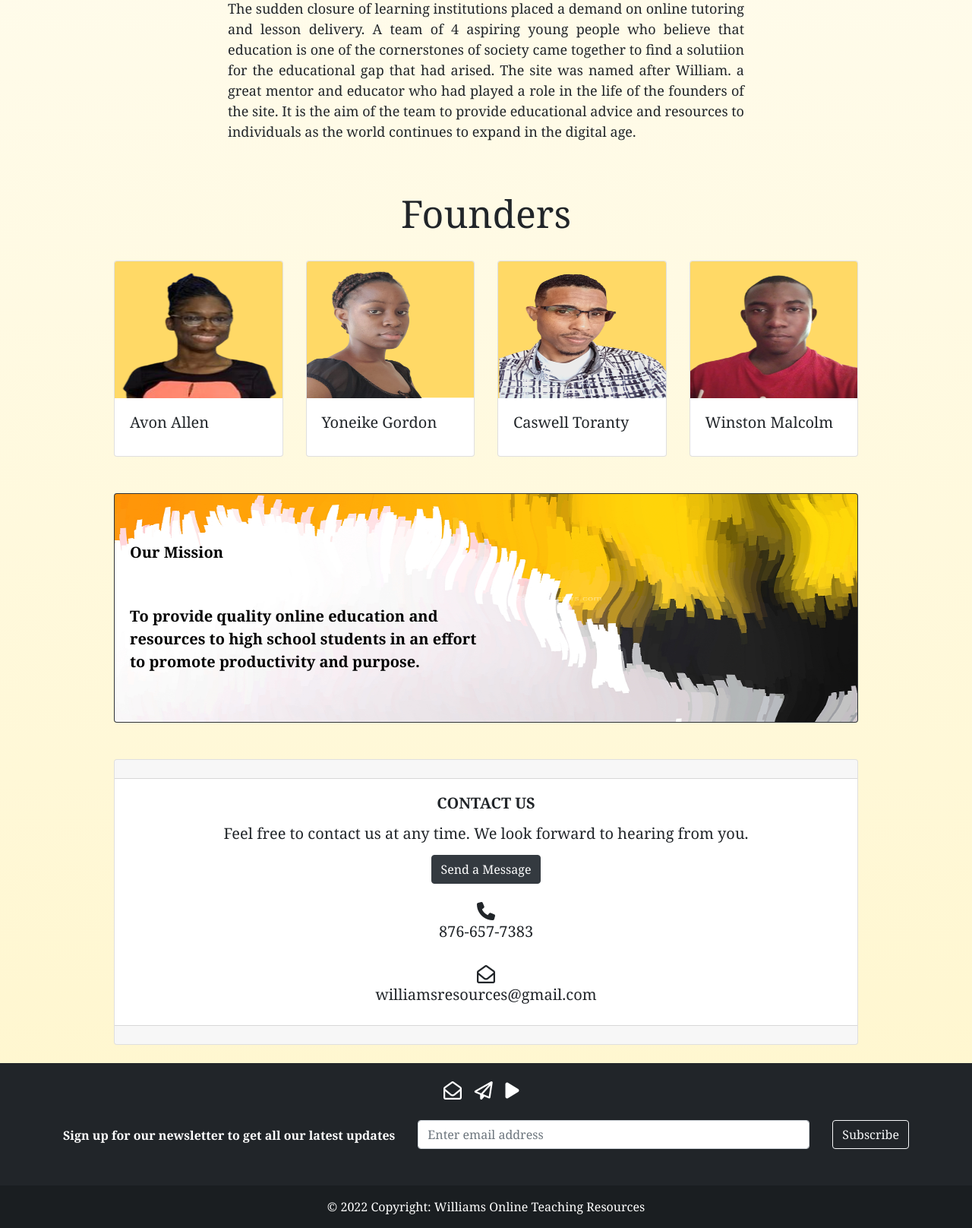
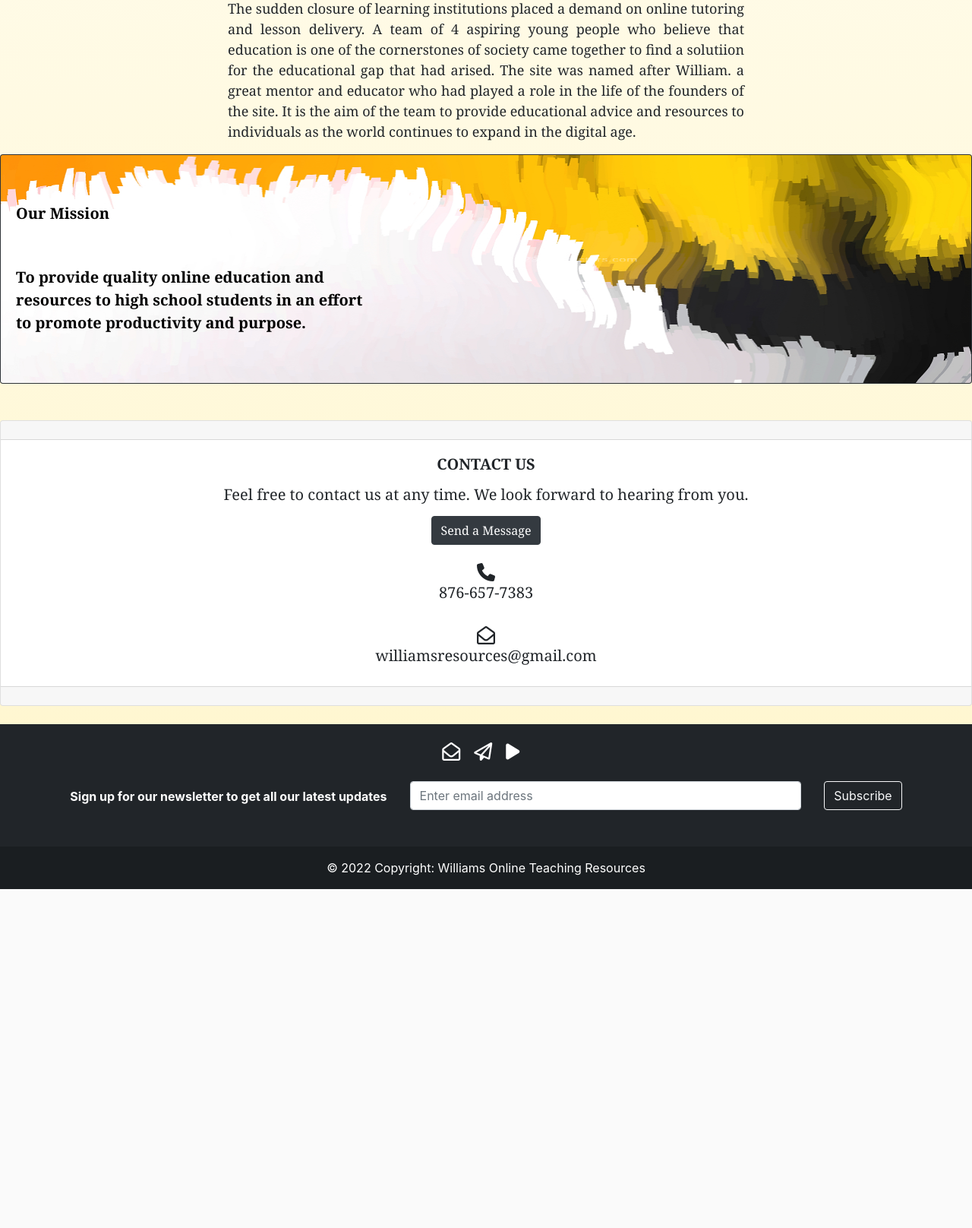
Before and after one commit to winstonmalcolm-tech/Education-Website, a PHP site: page /finalp/pages/aboutUs.php in a window 1280 px wide. Shown: the part 1142-2758 px from the top of the page at 76% size. After the commit the page ends 2312 px from the top, so only its background shows below. Run offline with PHP 8.4, Linux system fonts and the light colour scheme; some libraries are stand-ins or nearby versions.

Commit message:
Update aboutUs.php

```diff
--- a/pages/aboutUs.php
+++ b/pages/aboutUs.php
@@ -166,36 +166,6 @@
  as the world continues to expand in the digital age.
       </p>
 
-      <br><br><h1>Founders</h1><br>
-
-<div class = "margin">
-
-<div class="card-deck">
-  <div class="card">
-    <img class="card-img-top" src="../img/avon.png" alt="Picture of founder" height = "180" width = "180">
-    <div class="card-body">
-      <h5 class="card-title">Avon Allen</h5>
-    </div>
-  </div>
-  <div class="card">
-    <img class="card-img-top" src="../img/yoneike.png" alt="Picture of founder" height = "180" width = "180">
-    <div class="card-body">
-      <h5 class="card-title">Yoneike Gordon</h5>
-    </div>
-  </div>
-  <div class="card">
-    <img class="card-img-top" src="../img/caswell.png" alt="Picture of founder" height = "180" width = "280">
-    <div class="card-body">
-      <h5 class="card-title">Caswell Toranty</h5>
-    </div>
-  </div>
-  <div class="card">
-    <img class="card-img-top" src="../img/winston.png" alt="Picture of founder" height = "180" width = "280">
-    <div class="card-body">
-      <h5 class="card-title">Winston Malcolm</h5>
-    </div>
-  </div>
-</div><br><br>
 
 <div class="card bg-dark text-white">
   <img class="card-img" src="../img/abstract.jpg" alt="Card image for Mission Statement" height = "300"  >
```
